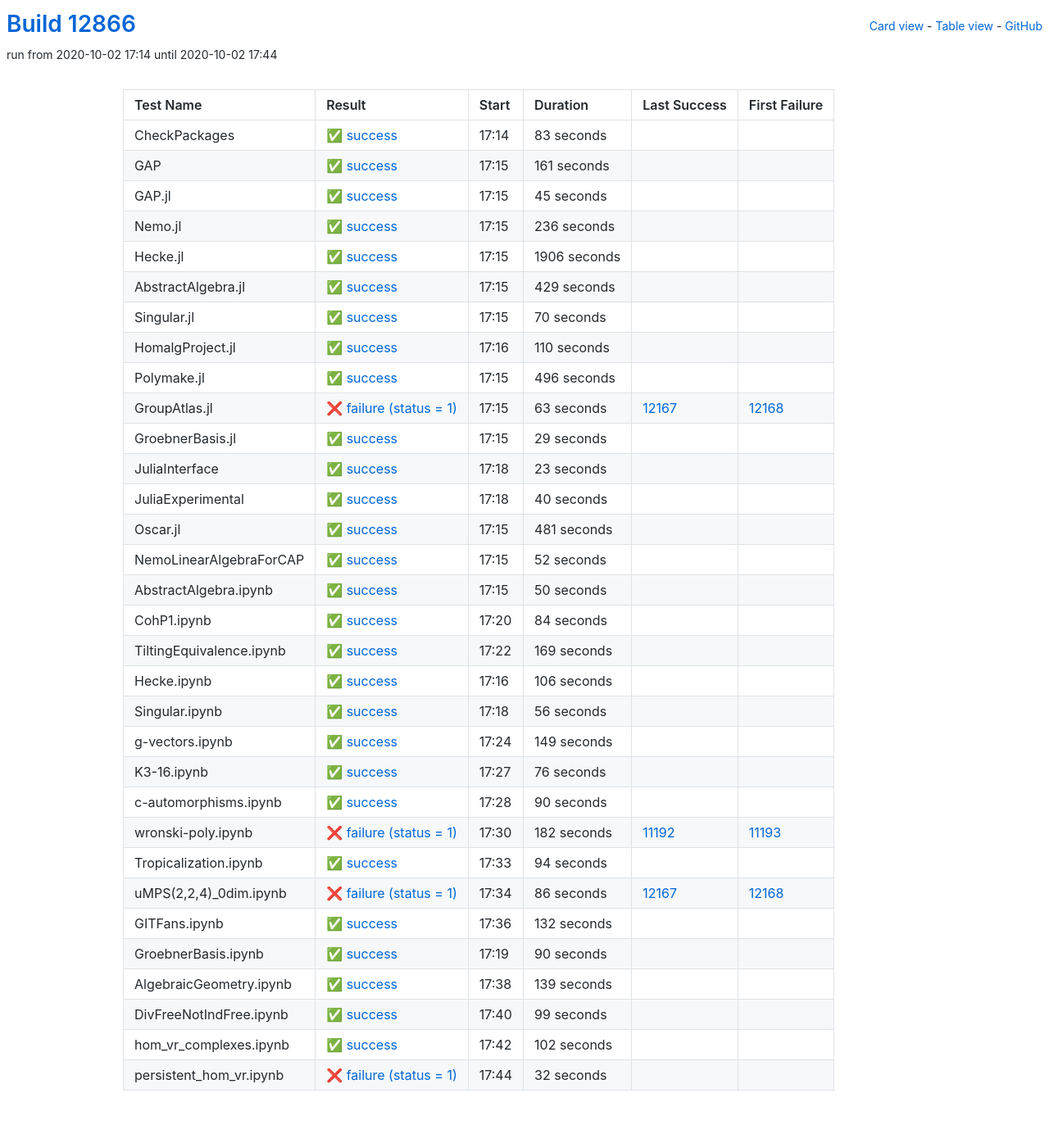
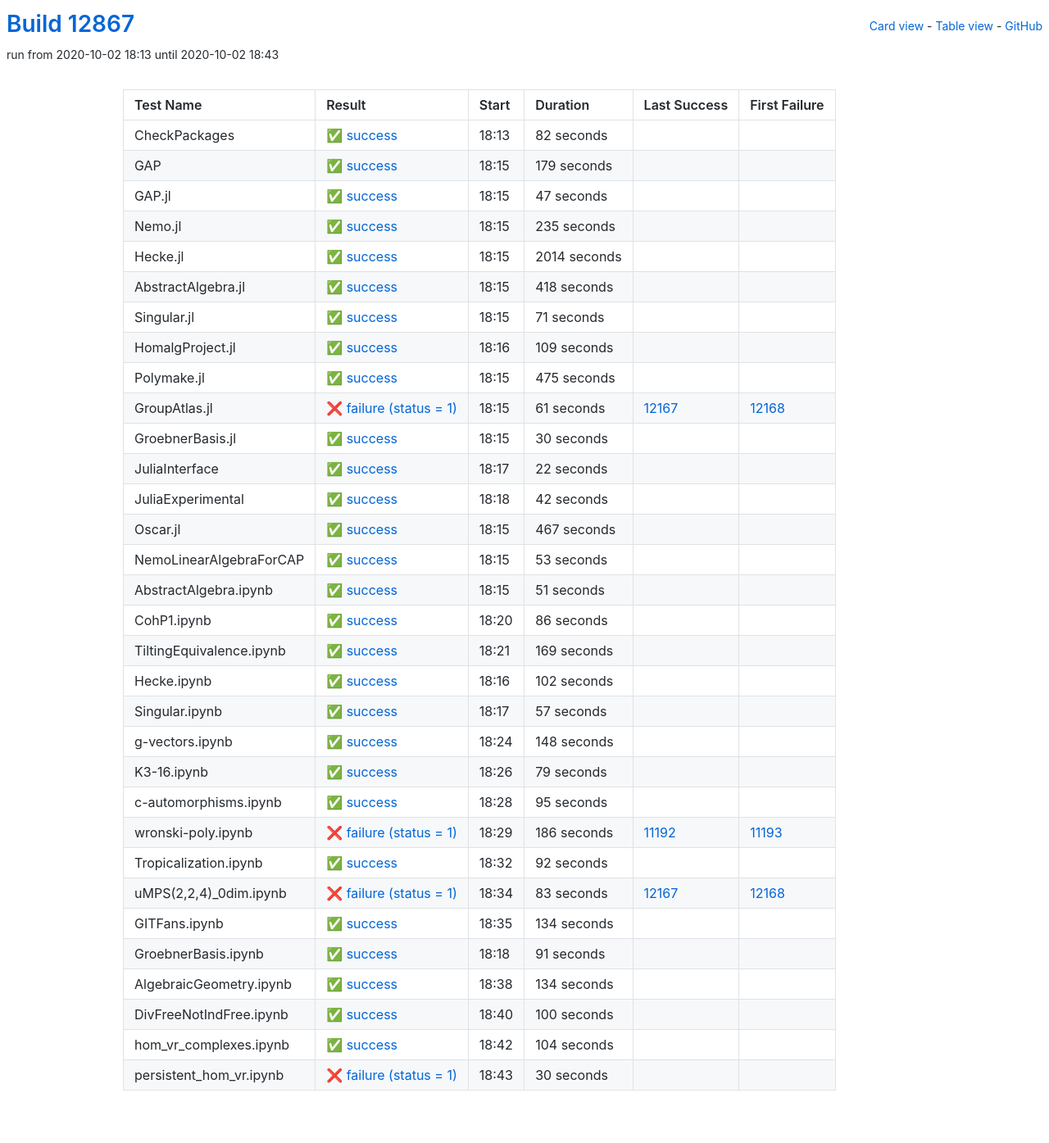
Before and after one commit to oscar-system/oscar-ci-status, a Jekyll site: the page built from table.html, in a window 1280 px wide. Shown: the whole page at 82% size. Built offline with Jekyll 4.4.1, drawn with Linux system fonts in a browser that asks for light colours.

Commit message:
Build #12867

```diff
--- a/_data/ci.yml
+++ b/_data/ci.yml
@@ -1,6 +1,6 @@
 ---
-build: 12866
-build_url: https://oscarci.mathematik.uni-kl.de/job/oscar/12866/
+build: 12867
+build_url: https://oscarci.mathematik.uni-kl.de/job/oscar/12867/
 job: oscar
 organization: oscar-system
 repo: oscar-ci-status
@@ -8,212 +8,212 @@
 tests:
 - name: CheckPackages
   id: checkpackages
-  log: https://oscarci.mathematik.uni-kl.de/job/oscar/12866/artifact/logs/build-12866/CheckPackages.log
-  start: 2020-10-02 17:14
+  log: https://oscarci.mathematik.uni-kl.de/job/oscar/12867/artifact/logs/build-12867/CheckPackages.log
+  start: 2020-10-02 18:13
   success: true
   exitcode: 0
   status: success
-  duration: 83
+  duration: 82
   last_success: false
   last_success_url:
   first_failure: false
   first_failure_url:
 - name: GAP
   id: gap
-  log: https://oscarci.mathematik.uni-kl.de/job/oscar/12866/artifact/logs/build-12866/GAP.log
-  start: 2020-10-02 17:15
+  log: https://oscarci.mathematik.uni-kl.de/job/oscar/12867/artifact/logs/build-12867/GAP.log
+  start: 2020-10-02 18:15
   success: true
   exitcode: 0
   status: success
-  duration: 161
+  duration: 179
   last_success: false
   last_success_url:
   first_failure: false
   first_failure_url:
 - name: GAP.jl
   id: gap-jl
-  log: https://oscarci.mathematik.uni-kl.de/job/oscar/12866/artifact/logs/build-12866/GAP.jl.log
-  start: 2020-10-02 17:15
+  log: https://oscarci.mathematik.uni-kl.de/job/oscar/12867/artifact/logs/build-12867/GAP.jl.log
+  start: 2020-10-02 18:15
   success: true
   exitcode: 0
   status: success
-  duration: 45
+  duration: 47
   last_success: false
   last_success_url:
   first_failure: false
   first_failure_url:
 - name: Nemo.jl
   id: nemo-jl
-  log: https://oscarci.mathematik.uni-kl.de/job/oscar/12866/artifact/logs/build-12866/Nemo.jl.log
-  start: 2020-10-02 17:15
+  log: https://oscarci.mathematik.uni-kl.de/job/oscar/12867/artifact/logs/build-12867/Nemo.jl.log
+  start: 2020-10-02 18:15
   success: true
   exitcode: 0
   status: success
-  duration: 236
+  duration: 235
   last_success: false
   last_success_url:
   first_failure: false
   first_failure_url:
 - name: Hecke.jl
   id: hecke-jl
-  log: https://oscarci.mathematik.uni-kl.de/job/oscar/12866/artifact/logs/build-12866/Hecke.jl.log
-  start: 2020-10-02 17:15
+  log: https://oscarci.mathematik.uni-kl.de/job/oscar/12867/artifact/logs/build-12867/Hecke.jl.log
+  start: 2020-10-02 18:15
   success: true
   exitcode: 0
   status: success
-  duration: 1906
+  duration: 2014
   last_success: false
   last_success_url:
   first_failure: false
   first_failure_url:
 - name: AbstractAlgebra.jl
   id: abstractalgebra-jl
-  log: https://oscarci.mathematik.uni-kl.de/job/oscar/12866/artifact/logs/build-12866/AbstractAlgebra.jl.log
-  start: 2020-10-02 17:15
+  log: https://oscarci.mathematik.uni-kl.de/job/oscar/12867/artifact/logs/build-12867/AbstractAlgebra.jl.log
+  start: 2020-10-02 18:15
   success: true
   exitcode: 0
   status: success
-  duration: 429
+  duration: 418
   last_success: false
   last_success_url:
   first_failure: false
   first_failure_url:
 - name: Singular.jl
   id: singular-jl
-  log: https://oscarci.mathematik.uni-kl.de/job/oscar/12866/artifact/logs/build-12866/Singular.jl.log
-  start: 2020-10-02 17:15
+  log: https://oscarci.mathematik.uni-kl.de/job/oscar/12867/artifact/logs/build-12867/Singular.jl.log
+  start: 2020-10-02 18:15
   success: true
   exitcode: 0
   status: success
-  duration: 70
+  duration: 71
   last_success: false
   last_success_url:
   first_failure: false
   first_failure_url:
 - name: HomalgProject.jl
   id: homalgproject-jl
-  log: https://oscarci.mathematik.uni-kl.de/job/oscar/12866/artifact/logs/build-12866/HomalgProject.jl.log
-  start: 2020-10-02 17:16
+  log: https://oscarci.mathematik.uni-kl.de/job/oscar/12867/artifact/logs/build-12867/HomalgProject.jl.log
+  start: 2020-10-02 18:16
   success: true
   exitcode: 0
   status: success
-  duration: 110
+  duration: 109
   last_success: false
   last_success_url:
   first_failure: false
   first_failure_url:
 - name: Polymake.jl
   id: polymake-jl
-  log: https://oscarci.mathematik.uni-kl.de/job/oscar/12866/artifact/logs/build-12866/Polymake.jl.log
-  start: 2020-10-02 17:15
+  log: https://oscarci.mathematik.uni-kl.de/job/oscar/12867/artifact/logs/build-12867/Polymake.jl.log
+  start: 2020-10-02 18:15
   success: true
   exitcode: 0
   status: success
-  duration: 496
+  duration: 475
   last_success: false
   last_success_url:
   first_failure: false
   first_failure_url:
 - name: GroupAtlas.jl
   id: groupatlas-jl
-  log: https://oscarci.mathematik.uni-kl.de/job/oscar/12866/artifact/logs/build-12866/GroupAtlas.jl.log
-  start: 2020-10-02 17:15
+  log: https://oscarci.mathematik.uni-kl.de/job/oscar/12867/artifact/logs/build-12867/GroupAtlas.jl.log
+  start: 2020-10-02 18:15
   success: false
   exitcode: 1
   status: failure
-  duration: 63
+  duration: 61
   last_success: 12167
   last_success_url: https://oscarci.mathematik.uni-kl.de/job/oscar/12167/
   first_failure: 12168
   first_failure_url: https://oscarci.mathematik.uni-kl.de/job/oscar/12168/
 - name: GroebnerBasis.jl
   id: groebnerbasis-jl
-  log: https://oscarci.mathematik.uni-kl.de/job/oscar/12866/artifact/logs/build-12866/GroebnerBasis.jl.log
-  start: 2020-10-02 17:15
+  log: https://oscarci.mathematik.uni-kl.de/job/oscar/12867/artifact/logs/build-12867/GroebnerBasis.jl.log
+  start: 2020-10-02 18:15
   success: true
   exitcode: 0
   status: success
-  duration: 29
+  duration: 30
   last_success: false
   last_success_url:
   first_failure: false
   first_failure_url:
 - name: JuliaInterface
   id: juliainterface
-  log: https://oscarci.mathematik.uni-kl.de/job/oscar/12866/artifact/logs/build-12866/JuliaInterface.log
-  start: 2020-10-02 17:18
+  log: https://oscarci.mathematik.uni-kl.de/job/oscar/12867/artifact/logs/build-12867/JuliaInterface.log
+  start: 2020-10-02 18:17
   success: true
   exitcode: 0
   status: success
-  duration: 23
+  duration: 22
   last_success: false
   last_success_url:
   first_failure: false
   first_failure_url:
 - name: JuliaExperimental
   id: juliaexperimental
-  log: https://oscarci.mathematik.uni-kl.de/job/oscar/12866/artifact/logs/build-12866/JuliaExperimental.log
-  start: 2020-10-02 17:18
+  log: https://oscarci.mathematik.uni-kl.de/job/oscar/12867/artifact/logs/build-12867/JuliaExperimental.log
+  start: 2020-10-02 18:18
   success: true
   exitcode: 0
   status: success
-  duration: 40
+  duration: 42
   last_success: false
   last_success_url:
   first_failure: false
   first_failure_url:
 - name: Oscar.jl
   id: oscar-jl
-  log: https://oscarci.mathematik.uni-kl.de/job/oscar/12866/artifact/logs/build-12866/Oscar.jl.log
-  start: 2020-10-02 17:15
+  log: https://oscarci.mathematik.uni-kl.de/job/oscar/12867/artifact/logs/build-12867/Oscar.jl.log
+  start: 2020-10-02 18:15
   success: true
   exitcode: 0
   status: success
-  duration: 481
+  duration: 467
   last_success: false
   last_success_url:
   first_failure: false
   first_failure_url:
 - name: NemoLinearAlgebraForCAP
   id: nemolinearalgebraforcap
-  log: https://oscarci.mathematik.uni-kl.de/job/oscar/12866/artifact/logs/build-12866/NemoLinearAlgebraForCAP.log
-  start: 2020-10-02 17:15
+  log: https://oscarci.mathematik.uni-kl.de/job/oscar/12867/artifact/logs/build-12867/NemoLinearAlgebraForCAP.log
+  start: 2020-10-02 18:15
   success: true
   exitcode: 0
   status: success
-  duration: 52
+  duration: 53
   last_success: false
   last_success_url:
   first_failure: false
   first_failure_url:
 - name: AbstractAlgebra.ipynb
   id: abstractalgebra-ipynb
-  log: https://oscarci.mathematik.uni-kl.de/job/oscar/12866/artifact/logs/build-12866/AbstractAlgebra.ipynb.log
-  start: 2020-10-02 17:15
+  log: https://oscarci.mathematik.uni-kl.de/job/oscar/12867/artifact/logs/build-12867/AbstractAlgebra.ipynb.log
+  start: 2020-10-02 18:15
   success: true
   exitcode: 0
   status: success
-  duration: 50
+  duration: 51
   last_success: false
   last_success_url:
   first_failure: false
   first_failure_url:
 - name: CohP1.ipynb
   id: cohp1-ipynb
-  log: https://oscarci.mathematik.uni-kl.de/job/oscar/12866/artifact/logs/build-12866/CohP1.ipynb.log
-  start: 2020-10-02 17:20
+  log: https://oscarci.mathematik.uni-kl.de/job/oscar/12867/artifact/logs/build-12867/CohP1.ipynb.log
+  start: 2020-10-02 18:20
   success: true
   exitcode: 0
   status: success
-  duration: 84
+  duration: 86
   last_success: false
   last_success_url:
   first_failure: false
   first_failure_url:
 - name: TiltingEquivalence.ipynb
   id: tiltingequivalence-ipynb
-  log: https://oscarci.mathematik.uni-kl.de/job/oscar/12866/artifact/logs/build-12866/TiltingEquivalence.ipynb.log
-  start: 2020-10-02 17:22
+  log: https://oscarci.mathematik.uni-kl.de/job/oscar/12867/artifact/logs/build-12867/TiltingEquivalence.ipynb.log
+  start: 2020-10-02 18:21
   success: true
   exitcode: 0
   status: success
@@ -224,152 +224,8 @@
   first_failure_url:
 - name: Hecke.ipynb
   id: hecke-ipynb
-  log: https://oscarci.mathematik.uni-kl.de/job/oscar/12866/artifact/logs/build-12866/Hecke.ipynb.log
-  start: 2020-10-02 17:16
-  success: true
-  exitcode: 0
-  status: success
-  duration: 106
-  last_success: false
-  last_success_url:
-  first_failure: false
-  first_failure_url:
-- name: Singular.ipynb
-  id: singular-ipynb
-  log: https://oscarci.mathematik.uni-kl.de/job/oscar/12866/artifact/logs/build-12866/Singular.ipynb.log
-  start: 2020-10-02 17:18
-  success: true
-  exitcode: 0
-  status: success
-  duration: 56
-  last_success: false
-  last_success_url:
-  first_failure: false
-  first_failure_url:
-- name: g-vectors.ipynb
-  id: g-vectors-ipynb
-  log: https://oscarci.mathematik.uni-kl.de/job/oscar/12866/artifact/logs/build-12866/g-vectors.ipynb.log
-  start: 2020-10-02 17:24
-  success: true
-  exitcode: 0
-  status: success
-  duration: 149
-  last_success: false
-  last_success_url:
-  first_failure: false
-  first_failure_url:
-- name: K3-16.ipynb
-  id: k3-16-ipynb
-  log: https://oscarci.mathematik.uni-kl.de/job/oscar/12866/artifact/logs/build-12866/K3-16.ipynb.log
-  start: 2020-10-02 17:27
-  success: true
-  exitcode: 0
-  status: success
-  duration: 76
-  last_success: false
-  last_success_url:
-  first_failure: false
-  first_failure_url:
-- name: c-automorphisms.ipynb
-  id: c-automorphisms-ipynb
-  log: https://oscarci.mathematik.uni-kl.de/job/oscar/12866/artifact/logs/build-12866/c-automorphisms.ipynb.log
-  start: 2020-10-02 17:28
-  success: true
-  exitcode: 0
-  status: success
-  duration: 90
-  last_success: false
-  last_success_url:
-  first_failure: false
-  first_failure_url:
-- name: wronski-poly.ipynb
-  id: wronski-poly-ipynb
-  log: https://oscarci.mathematik.uni-kl.de/job/oscar/12866/artifact/logs/build-12866/wronski-poly.ipynb.log
-  start: 2020-10-02 17:30
-  success: false
-  exitcode: 1
-  status: failure
-  duration: 182
-  last_success: 11192
-  last_success_url: https://oscarci.mathematik.uni-kl.de/job/oscar/11192/
-  first_failure: 11193
-  first_failure_url: https://oscarci.mathematik.uni-kl.de/job/oscar/11193/
-- name: Tropicalization.ipynb
-  id: tropicalization-ipynb
-  log: https://oscarci.mathematik.uni-kl.de/job/oscar/12866/artifact/logs/build-12866/Tropicalization.ipynb.log
-  start: 2020-10-02 17:33
-  success: true
-  exitcode: 0
-  status: success
-  duration: 94
-  last_success: false
-  last_success_url:
-  first_failure: false
-  first_failure_url:
-- name: uMPS(2,2,4)_0dim.ipynb
-  id: umps-2-2-4-0dim-ipynb
-  log: https://oscarci.mathematik.uni-kl.de/job/oscar/12866/artifact/logs/build-12866/uMPS-2-2-4-_0dim.ipynb.log
-  start: 2020-10-02 17:34
-  success: false
-  exitcode: 1
-  status: failure
-  duration: 86
-  last_success: 12167
-  last_success_url: https://oscarci.mathematik.uni-kl.de/job/oscar/12167/
-  first_failure: 12168
-  first_failure_url: https://oscarci.mathematik.uni-kl.de/job/oscar/12168/
-- name: GITFans.ipynb
-  id: gitfans-ipynb
-  log: https://oscarci.mathematik.uni-kl.de/job/oscar/12866/artifact/logs/build-12866/GITFans.ipynb.log
-  start: 2020-10-02 17:36
-  success: true
-  exitcode: 0
-  status: success
-  duration: 132
-  last_success: false
-  last_success_url:
-  first_failure: false
-  first_failure_url:
-- name: GroebnerBasis.ipynb
-  id: groebnerbasis-ipynb
-  log: https://oscarci.mathematik.uni-kl.de/job/oscar/12866/artifact/logs/build-12866/GroebnerBasis.ipynb.log
-  start: 2020-10-02 17:19
-  success: true
-  exitcode: 0
-  status: success
-  duration: 90
-  last_success: false
-  last_success_url:
-  first_failure: false
-  first_failure_url:
-- name: AlgebraicGeometry.ipynb
-  id: algebraicgeometry-ipynb
-  log: https://oscarci.mathematik.uni-kl.de/job/oscar/12866/artifact/logs/build-12866/AlgebraicGeometry.ipynb.log
-  start: 2020-10-02 17:38
-  success: true
-  exitcode: 0
-  status: success
-  duration: 139
-  last_success: false
-  last_success_url:
-  first_failure: false
-  first_failure_url:
-- name: DivFreeNotIndFree.ipynb
-  id: divfreenotindfree-ipynb
-  log: https://oscarci.mathematik.uni-kl.de/job/oscar/12866/artifact/logs/build-12866/DivFreeNotIndFree.ipynb.log
-  start: 2020-10-02 17:40
-  success: true
-  exitcode: 0
-  status: success
-  duration: 99
-  last_success: false
-  last_success_url:
-  first_failure: false
-  first_failure_url:
-- name: hom_vr_complexes.ipynb
-  id: hom-vr-complexes-ipynb
-  log: https://oscarci.mathematik.uni-kl.de/job/oscar/12866/artifact/logs/build-12866/hom_vr_complexes.ipynb.log
-  start: 2020-10-02 17:42
+  log: https://oscarci.mathematik.uni-kl.de/job/oscar/12867/artifact/logs/build-12867/Hecke.ipynb.log
+  start: 2020-10-02 18:16
   success: true
   exitcode: 0
   status: success
@@ -378,15 +234,159 @@
   last_success_url:
   first_failure: false
   first_failure_url:
-- name: persistent_hom_vr.ipynb
-  id: persistent-hom-vr-ipynb
-  log: https://oscarci.mathematik.uni-kl.de/job/oscar/12866/artifact/logs/build-12866/persistent_hom_vr.ipynb.log
-  start: 2020-10-02 17:44
-  success: false
-  exitcode: 1
-  status: failure
-  duration: 32
+- name: Singular.ipynb
+  id: singular-ipynb
+  log: https://oscarci.mathematik.uni-kl.de/job/oscar/12867/artifact/logs/build-12867/Singular.ipynb.log
+  start: 2020-10-02 18:17
+  success: true
+  exitcode: 0
+  status: success
+  duration: 57
   last_success: false
   last_success_url:
   first_failure: false
   first_failure_url:
+- name: g-vectors.ipynb
+  id: g-vectors-ipynb
+  log: https://oscarci.mathematik.uni-kl.de/job/oscar/12867/artifact/logs/build-12867/g-vectors.ipynb.log
+  start: 2020-10-02 18:24
+  success: true
+  exitcode: 0
+  status: success
+  duration: 148
+  last_success: false
+  last_success_url:
+  first_failure: false
+  first_failure_url:
+- name: K3-16.ipynb
+  id: k3-16-ipynb
+  log: https://oscarci.mathematik.uni-kl.de/job/oscar/12867/artifact/logs/build-12867/K3-16.ipynb.log
+  start: 2020-10-02 18:26
+  success: true
+  exitcode: 0
+  status: success
+  duration: 79
+  last_success: false
+  last_success_url:
+  first_failure: false
+  first_failure_url:
+- name: c-automorphisms.ipynb
+  id: c-automorphisms-ipynb
+  log: https://oscarci.mathematik.uni-kl.de/job/oscar/12867/artifact/logs/build-12867/c-automorphisms.ipynb.log
+  start: 2020-10-02 18:28
+  success: true
+  exitcode: 0
+  status: success
+  duration: 95
+  last_success: false
+  last_success_url:
+  first_failure: false
+  first_failure_url:
+- name: wronski-poly.ipynb
+  id: wronski-poly-ipynb
+  log: https://oscarci.mathematik.uni-kl.de/job/oscar/12867/artifact/logs/build-12867/wronski-poly.ipynb.log
+  start: 2020-10-02 18:29
+  success: false
+  exitcode: 1
+  status: failure
+  duration: 186
+  last_success: 11192
+  last_success_url: https://oscarci.mathematik.uni-kl.de/job/oscar/11192/
+  first_failure: 11193
+  first_failure_url: https://oscarci.mathematik.uni-kl.de/job/oscar/11193/
+- name: Tropicalization.ipynb
+  id: tropicalization-ipynb
+  log: https://oscarci.mathematik.uni-kl.de/job/oscar/12867/artifact/logs/build-12867/Tropicalization.ipynb.log
+  start: 2020-10-02 18:32
+  success: true
+  exitcode: 0
+  status: success
+  duration: 92
+  last_success: false
+  last_success_url:
+  first_failure: false
+  first_failure_url:
+- name: uMPS(2,2,4)_0dim.ipynb
+  id: umps-2-2-4-0dim-ipynb
+  log: https://oscarci.mathematik.uni-kl.de/job/oscar/12867/artifact/logs/build-12867/uMPS-2-2-4-_0dim.ipynb.log
+  start: 2020-10-02 18:34
+  success: false
+  exitcode: 1
+  status: failure
+  duration: 83
+  last_success: 12167
+  last_success_url: https://oscarci.mathematik.uni-kl.de/job/oscar/12167/
+  first_failure: 12168
+  first_failure_url: https://oscarci.mathematik.uni-kl.de/job/oscar/12168/
+- name: GITFans.ipynb
+  id: gitfans-ipynb
+  log: https://oscarci.mathematik.uni-kl.de/job/oscar/12867/artifact/logs/build-12867/GITFans.ipynb.log
+  start: 2020-10-02 18:35
+  success: true
+  exitcode: 0
+  status: success
+  duration: 134
+  last_success: false
+  last_success_url:
+  first_failure: false
+  first_failure_url:
+- name: GroebnerBasis.ipynb
+  id: groebnerbasis-ipynb
+  log: https://oscarci.mathematik.uni-kl.de/job/oscar/12867/artifact/logs/build-12867/GroebnerBasis.ipynb.log
+  start: 2020-10-02 18:18
+  success: true
+  exitcode: 0
+  status: success
+  duration: 91
+  last_success: false
+  last_success_url:
+  first_failure: false
+  first_failure_url:
+- name: AlgebraicGeometry.ipynb
+  id: algebraicgeometry-ipynb
+  log: https://oscarci.mathematik.uni-kl.de/job/oscar/12867/artifact/logs/build-12867/AlgebraicGeometry.ipynb.log
+  start: 2020-10-02 18:38
+  success: true
+  exitcode: 0
+  status: success
+  duration: 134
+  last_success: false
+  last_success_url:
+  first_failure: false
+  first_failure_url:
+- name: DivFreeNotIndFree.ipynb
+  id: divfreenotindfree-ipynb
+  log: https://oscarci.mathematik.uni-kl.de/job/oscar/12867/artifact/logs/build-12867/DivFreeNotIndFree.ipynb.log
+  start: 2020-10-02 18:40
+  success: true
+  exitcode: 0
+  status: success
+  duration: 100
+  last_success: false
+  last_success_url:
+  first_failure: false
+  first_failure_url:
+- name: hom_vr_complexes.ipynb
+  id: hom-vr-complexes-ipynb
+  log: https://oscarci.mathematik.uni-kl.de/job/oscar/12867/artifact/logs/build-12867/hom_vr_complexes.ipynb.log
+  start: 2020-10-02 18:42
+  success: true
+  exitcode: 0
+  status: success
+  duration: 104
+  last_success: false
+  last_success_url:
+  first_failure: false
+  first_failure_url:
+- name: persistent_hom_vr.ipynb
+  id: persistent-hom-vr-ipynb
+  log: https://oscarci.mathematik.uni-kl.de/job/oscar/12867/artifact/logs/build-12867/persistent_hom_vr.ipynb.log
+  start: 2020-10-02 18:43
+  success: false
+  exitcode: 1
+  status: failure
+  duration: 30
+  last_success: false
+  last_success_url:
+  first_failure: false
+  first_failure_url:
```
Also changed, not shown: README.md.
